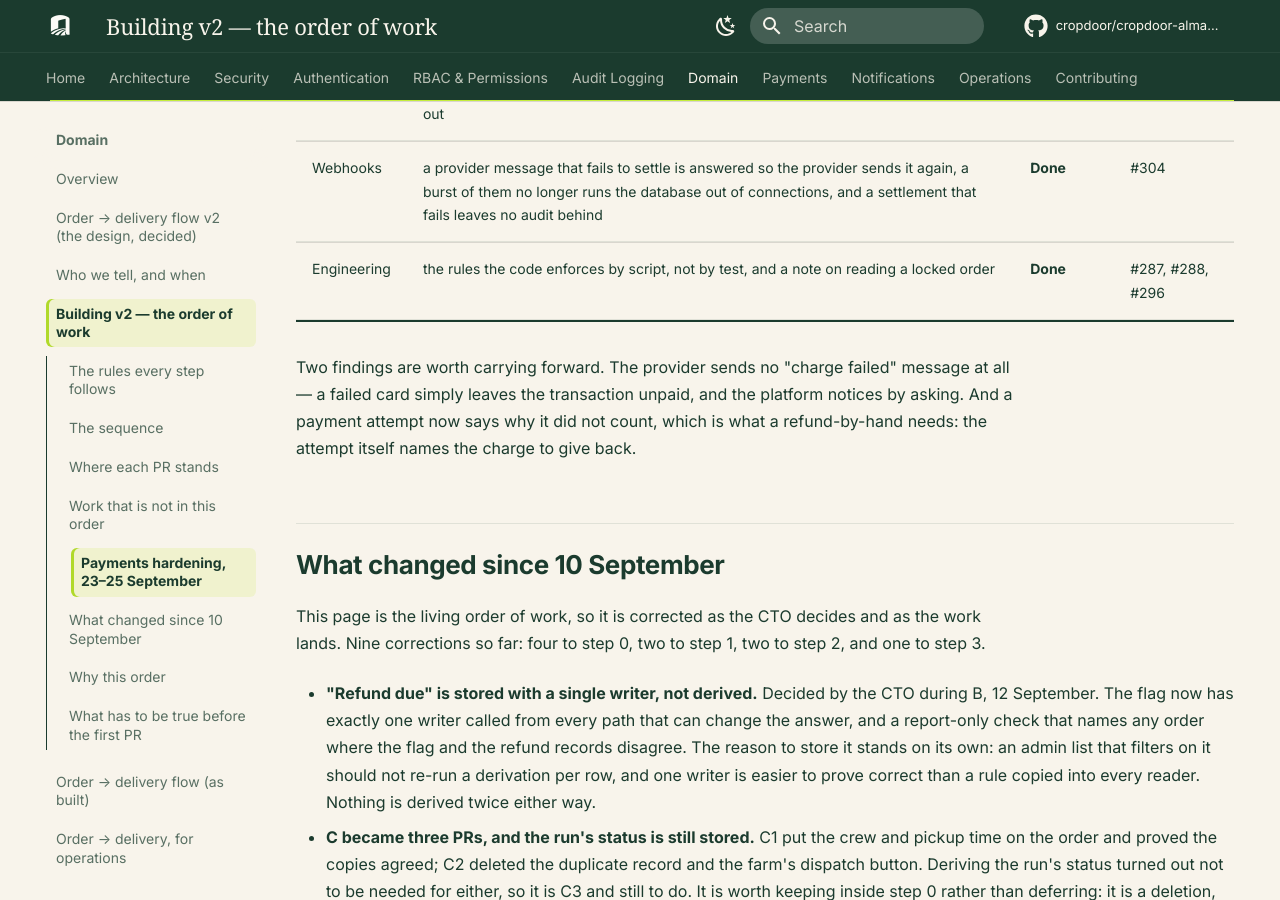
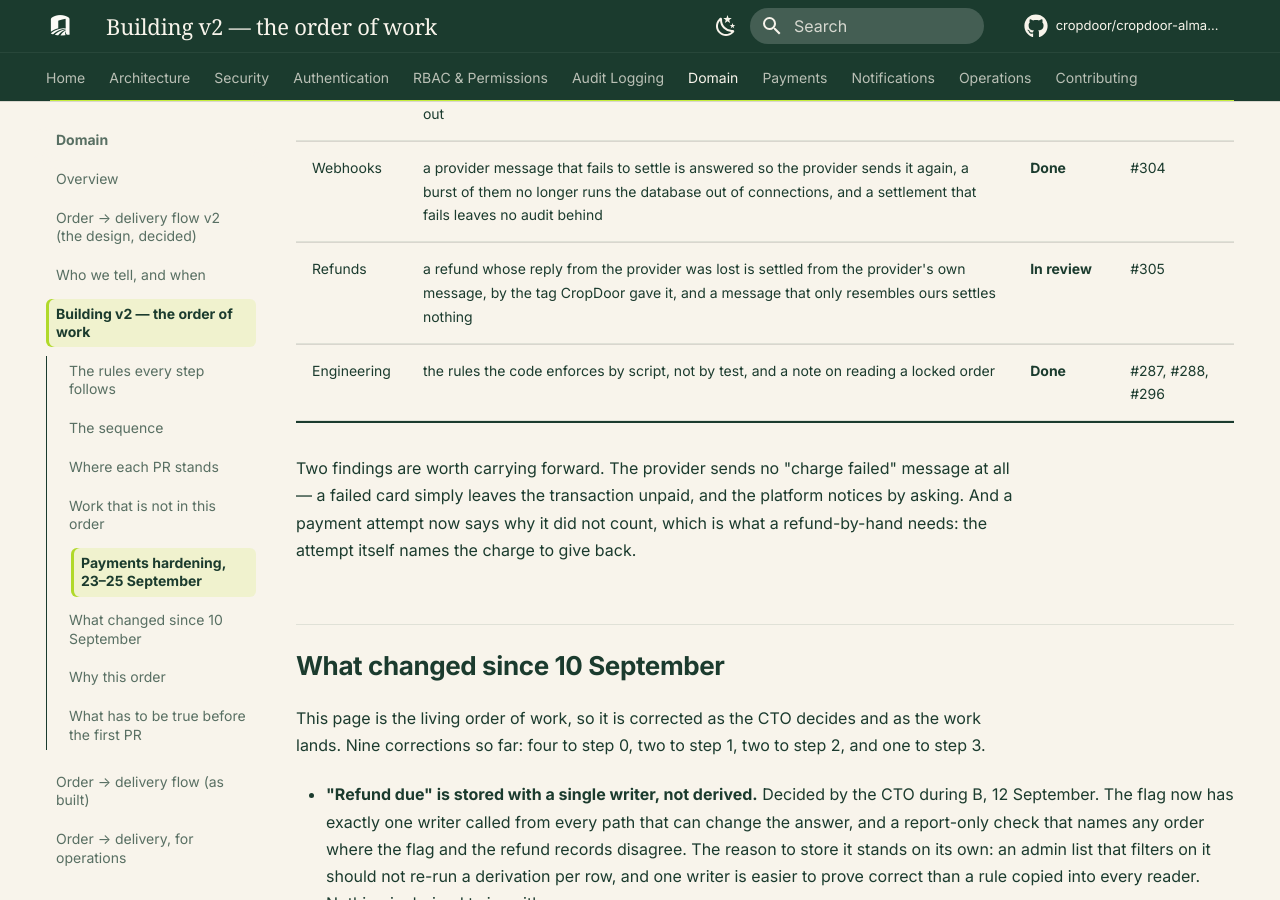
Before and after one commit to cropdoor/cropdoor-almanac, an MkDocs documentation site: the page built from docs/domain/order-delivery-flow-v2-build-order.md, in a window 1280 px wide and 900 px high, scrolled down 9867 px. Built offline with MkDocs 1.6.1 and Material for MkDocs 9.7.7, drawn with Linux system fonts in a browser that asks for light colours; some web fonts are replaced; comment, search, counter and statistics services are not loaded.

Commit message:
tracker: a refund webhook finds its refund by its tag, in review (#305)

```diff
--- a/docs/domain/order-delivery-flow-v2-build-order.md
+++ b/docs/domain/order-delivery-flow-v2-build-order.md
@@ -127,6 +127,7 @@ Found while building step 3's refunds and while testing against the real payment
 | Refunds | a refund waits for a cancelled or delivered order, and is refused once the farm's payout is in flight or paid — so the buyer never keeps both the produce and the money, and no order is paid out twice | **Done** | #301 |
 | Deliveries | only the agent on a run may collect, confirm or read its deliveries — no other agent can settle someone else's drop — and an Admin-Ops close-out is recorded as a close-out | **Done** | #302 |
 | Webhooks | a provider message that fails to settle is answered so the provider sends it again, a burst of them no longer runs the database out of connections, and a settlement that fails leaves no audit behind | **Done** | #304 |
+| Refunds | a refund whose reply from the provider was lost is settled from the provider's own message, by the tag CropDoor gave it, and a message that only resembles ours settles nothing | **In review** | #305 |
 | Engineering | the rules the code enforces by script, not by test, and a note on reading a locked order | **Done** | #287, #288, #296 |
 
 Two findings are worth carrying forward. The provider sends no "charge failed" message at all — a failed card simply leaves the transaction unpaid, and the platform notices by asking. And a payment attempt now says why it did not count, which is what a refund-by-hand needs: the attempt itself names the charge to give back.
```
